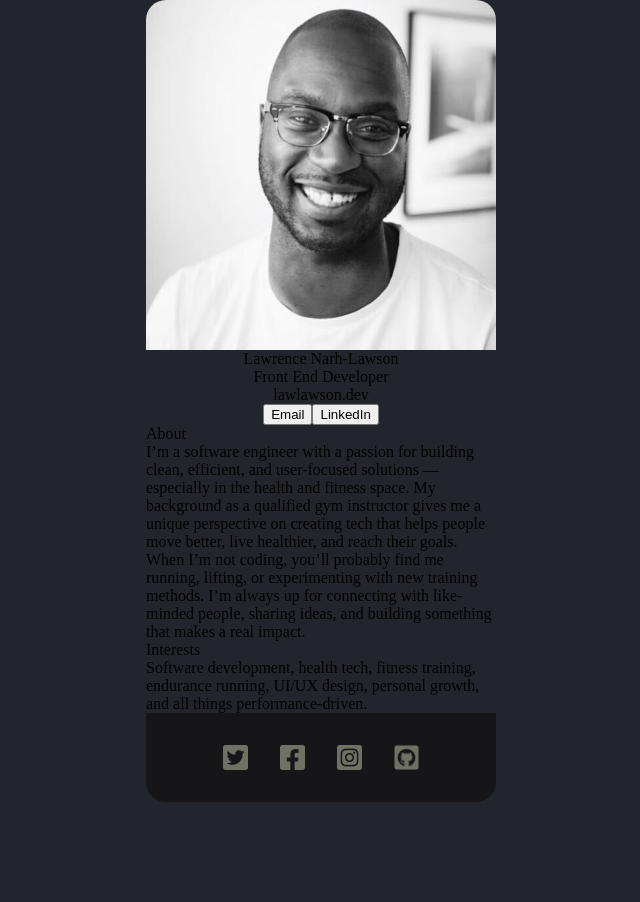
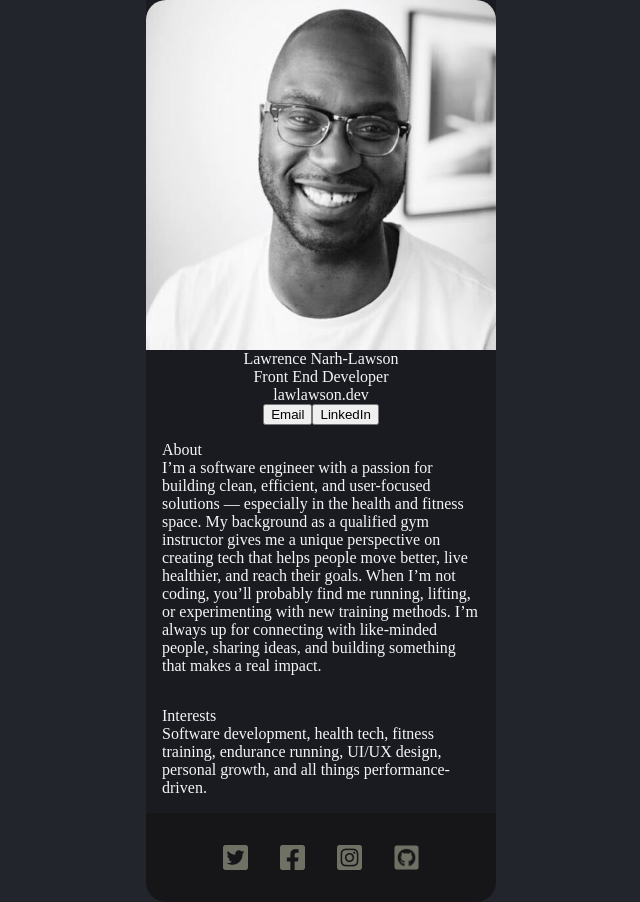
Before and after one commit to lawlawson/digital-business-card, a React (Vite) app: page / in a window 1280 px wide. Shown: the whole page, without its empty margins (319-959 px from the left). Before the commit the page ends 802 px from the top, so only its background shows below. Built offline with nearby package versions, Linux system fonts and the light colour scheme.

Commit message:
added background colour and font colour

```diff
--- a/src/components/About/About.css
+++ b/src/components/About/About.css
@@ -1,8 +1,10 @@
 .about {
   display: flex;
   flex-direction: column;
-  align-items: center;
-  justify-content: center;
+  /* align-items: center; */
+  /* justify-content: center; */
   padding: 1rem;
   width: 100%;
+  background-color: #1a1b21;
+  color: #f5f5f5;
 }
--- a/src/components/About/About.jsx
+++ b/src/components/About/About.jsx
@@ -1,3 +1,5 @@
+import './About.css';
+
 function About() {
   return (
     <div className='about'>
--- a/src/components/Info/info.css
+++ b/src/components/Info/info.css
@@ -12,4 +12,6 @@
   align-items: center;
   justify-content: center;
   width: 100%;
+  background-color: #1a1b21;
+  color: #f5f5f5;
 }
--- /dev/null
+++ b/src/components/Interests/Interests.css
@@ -0,0 +1,5 @@
+.interests {
+  background-color: #1a1b21;
+  color: #f5f5f5;
+  padding: 1rem;
+}
--- a/src/components/Interests/Interests.jsx
+++ b/src/components/Interests/Interests.jsx
@@ -1,3 +1,5 @@
+import './Interests.css';
+
 function Interests() {
   return (
     <div className='interests'>
```
